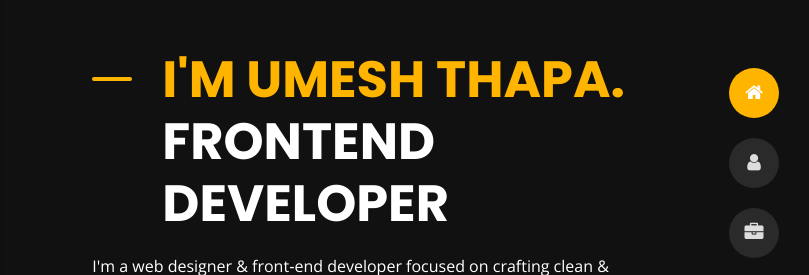
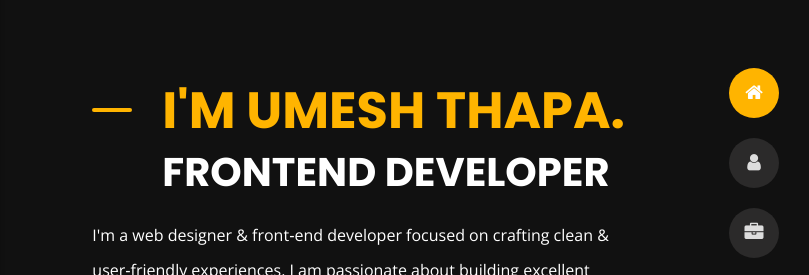
Before and after one commit to ewumesh/cv, a plain HTML site: page index.html in a window 1280 px wide. Shown: the part 167-442 px from the top of the page, 471-1280 px from the left. Drawn offline with nearby package versions, Linux system fonts and the light colour scheme.

Commit message:
update_title_size

```diff
--- a/index.html
+++ b/index.html
@@ -144,7 +144,7 @@
             <div class="col-12 col-lg-8 offset-lg-4 home-details text-left text-sm-center text-lg-left">
                 <div>
                     <img src="img/porfile.jpg" class="img-fluid main-img-mobile d-none d-sm-block d-lg-none" alt="my picture" />
-                    <h1 class="text-uppercase poppins-font">I'm Umesh Thapa.<span>Frontend Developer</span></h1>
+                    <h1 class="text-uppercase poppins-font">I'm Umesh Thapa.<span style="font-size:40px">Frontend Developer</span></h1>
                     <p class="open-sans-font">I'm a web designer & front‑end developer focused on crafting clean & user‑friendly experiences, I am passionate about building excellent software that improves the lives of those around me.</p>
                     <a class="button" href="about.html">
                         <span class="button-text">more about me</span>
```
